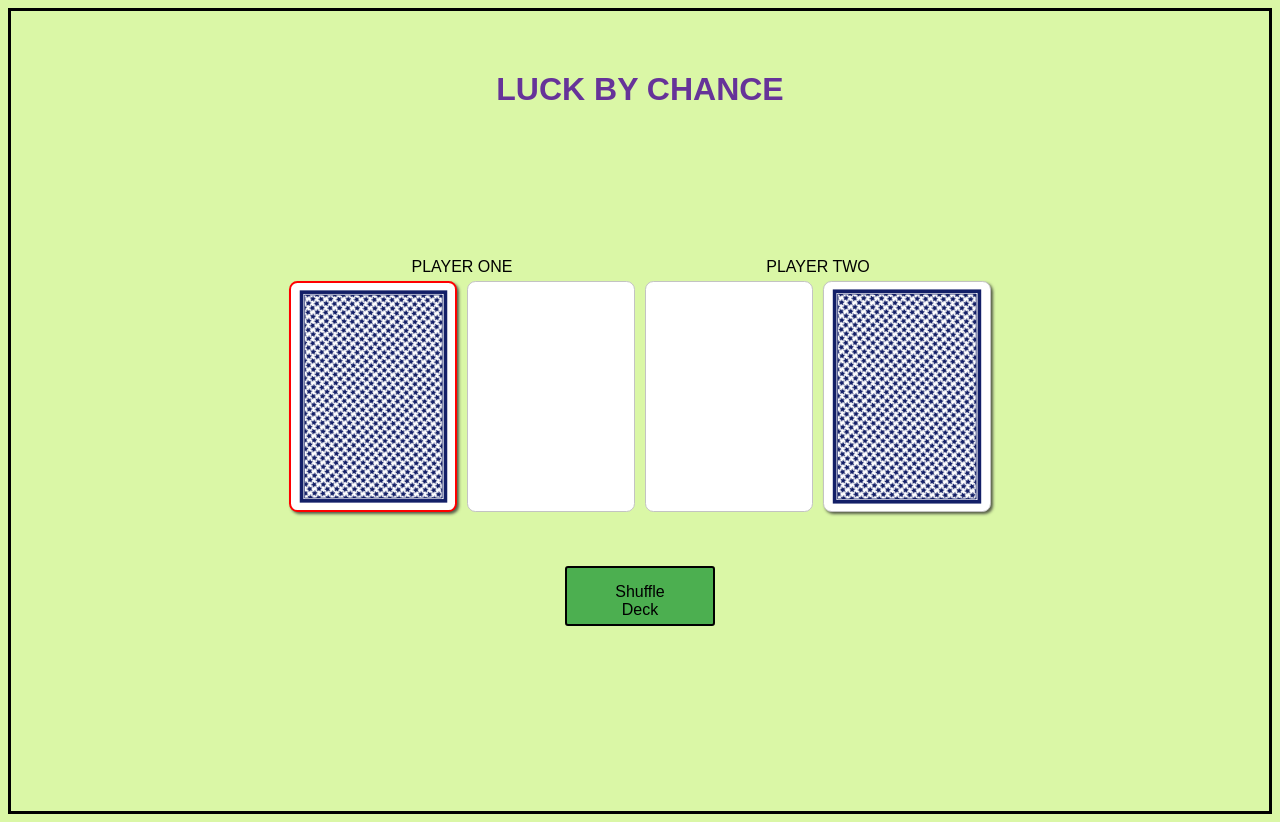
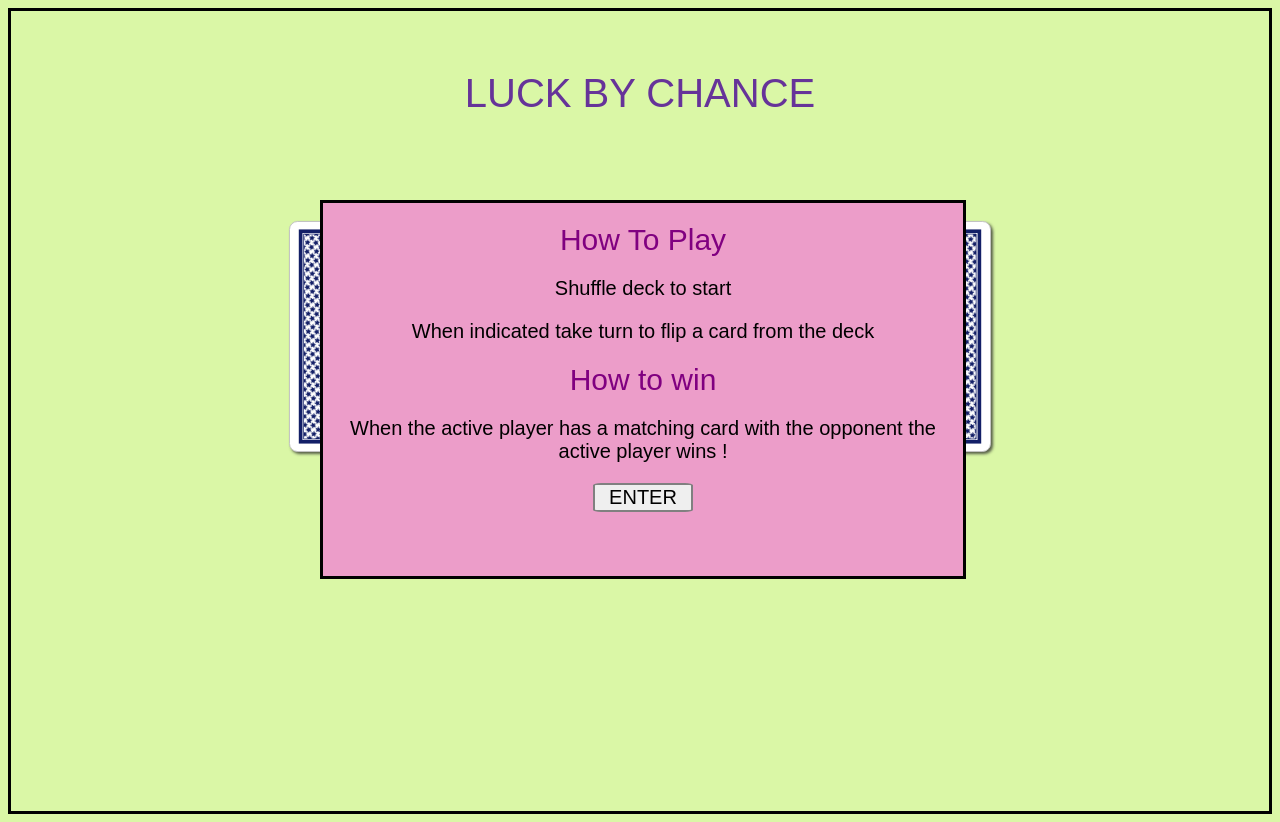
Before and after one commit to rashmika13/Luck-By-Chance, a plain HTML site: page index.html in a window 1280 px wide. Drawn offline with Linux system fonts and the light colour scheme.

Commit message:
players highlighted and how to play menu added

```diff
--- a/card-deck-css/css/cardstarter.css
+++ b/card-deck-css/css/cardstarter.css
@@ -167,7 +167,7 @@
 .card.♥02 {
   background-image: url("../images/hearts/hearts-r02.svg"); }
 
-.card.spades.,
+.card.spades.A,
 .card.s01,
 .card.♠A {
   background-image: url("../images/spades/spades-A.svg"); }
--- a/index.html
+++ b/index.html
@@ -11,23 +11,32 @@
 
 </head>
 <body>
+    <div id="game-instructions">
+        <h1>How To Play</h1>
+        <p>Shuffle deck to start</p>
+        <p>When indicated take turn to flip a card from the deck</p>
+        <h1> How to win</h1>
+        <p>When the active player has a matching card with the opponent the active player wins !</p>
+
+        <button id="enterbtn">ENTER</button>
+    </div>
+
     <h1 class="game-title">LUCK BY CHANCE</h1>
     <div class="result-display">
         <div id="win1"></div>
         <div id="win2"></div>
         <div id="tie"></div>
+        <div id="playerturn"></div>
     </div>
 
     <div class="game-board-container">
         <div class="player-container">
-            <div id="blink1">PLAYER ONE</div>
             <div class="player-cards-container">
                 <div class="card xlarge back blue shadow" id="playerOneDeck"></div>
                 <div class="card xlarge" id="activeCardOne"></div>
             </div>
         </div>
         <div class="player-container">
-            <div id="blink2">PLAYER TWO</div>
             <div class="player-cards-container">
                 <div class="card xlarge " id="activeCardTwo"></div>
                 <div class="card xlarge back blue shadow " id="playerTwoDeck"></div>
--- a/main.js
+++ b/main.js
@@ -14,7 +14,7 @@ let playerOneDeck = [];
 let playerOnePlayed;
 let playerTwoDeck = [];
 let playerTwoPlayed;
-let turn = ''
+let turn
 let winner
 
 // cached elements
@@ -26,20 +26,24 @@ const playerTwoDeckEl = document.getElementById('playerTwoDeck')
 const playerOneWinEl = document.getElementById('win1')
 const playerTwoWinEl = document.getElementById('win2')
 const itsATieEl = document.getElementById('tie')
-// const player1TurnEl = document.getElementById('#blink1');
-// const player2TurnEl = document.getElementById('#blink2');
+const playerTurnEl = document.getElementById('playerturn')
+const gameInstructionsEl = document.getElementById('game-instructions')
+const enterButtonEl = document.getElementById('enterbtn')
 
 // Event Listeners
 shuffleBtn.addEventListener('click', initialize)
 playerOneDeckEl.addEventListener('click', takeTurn)
 playerTwoDeckEl.addEventListener('click', takeTurnTwo)
+enterButtonEl.addEventListener('click', enterGame)
+
+// Functions
+function enterGame() {
+    gameInstructionsEl.style.display = "none"
+}
 
 
 
-
-// Functions
 initialize()
-updatePlayerTurn()
 
 function initialize() {
     shuffleDeck()
@@ -61,7 +65,20 @@ let  i = 0
     deck[i] = deck[j]
     deck[j] = temp
   }
+  if (winner === 'One'|| winner === 'Two' || winner === 'tie') {
+    shuffleBtn.style.backgroundColor = "#4CAF50"
+    playerOneWinEl.innerHTML= ""
+    playerTwoWinEl.innerHTML= ""
+    itsATieEl.innerText = ""
+    playerOnePlayed = ""
+    playerTwoPlayed = ""
+    winner = ""
+    turn = "One"
+
+  }
+  highlightPlayerTurn()
 }
+
 
 function cardsAreEqual() {
     let valOne = null
@@ -76,13 +93,23 @@ function cardsAreEqual() {
 }
 
 
-function updatePlayerTurn() {
-    if (turn === 'One'){
+function highlightPlayerTurn() {
+    if (turn === '' || winner) {
+        playerOneDeckEl.style.border = ""
         playerTwoDeckEl.style.border = ""
-        playerOneDeckEl.style.border = "2px solid red"
+        playerTurnEl.innerText= ""
+    } else if (turn === 'One'){
+        playerTwoDeckEl.style.border = ""
+        playerOneDeckEl.style.border = "5px solid red"
+        playerTurnEl.innerText= "Player One's Turn"
+    } else if (turn === 'Two'){
+        playerOneDeckEl.style.border = ""
+        playerTwoDeckEl.style.border = "5px solid red"
+        playerTurnEl.innerText= "Player Two's Turn"
     } else {
         playerOneDeckEl.style.border = ""
-        playerTwoDeckEl.style.border = "2px solid red"
+        playerTwoDeckEl.style.border = ""
+        playerTurnEl.innerText= ""
     }
     }
 
@@ -95,7 +122,9 @@ function takeTurn() {
         winner = 'One'
     }
     turn = 'Two'
+    highlightPlayerTurn()
     render()
+
 }
 
 function takeTurnTwo () {
@@ -109,6 +138,7 @@ function takeTurnTwo () {
         winner = 'Tie'
     }
     turn = 'One'
+    highlightPlayerTurn()
     render ()
 }
 
--- a/style.css
+++ b/style.css
@@ -1,4 +1,5 @@
-body {
+
+  body {
   border: 3px solid black;
   flex-direction: column;
   width: auto;
@@ -6,9 +7,46 @@ body {
   background-color: #DAF7A6;
   font-family: 'Arial';
 }
+
+#game-instructions {
+    position: absolute;
+    width: 50%;
+    border: 3px solid black;
+    top: 25%;
+    left: 25%;
+    text-align: center;
+    background: #EC9DC9;
+}
+
+h1 {
+   font-family: Arial, Helvetica, sans-serif;
+   font-size: 30px;
+   color: purple;
+   font-weight: lighter;
+}
+
+p {
+  font-size: 20px;
+}
+
+#enterbtn {
+  width: 100px;
+  height: 10%;
+  font-size: 20px;
+  border-radius: 8%;
+  cursor: pointer;
+  margin-bottom: 10%;
+  border: 2px solid gray;
+}
+#enterbtn:hover {
+  background-color:#27E2CE;
+  border: 2px solid black;
+}
+
 .game-title {
   color: rebeccapurple;
-  margin-bottom: 150px;
+  font-size: 40px;
+  margin-bottom: 100px;
   text-align: center;
   margin-top: 60px;
 }
@@ -56,11 +94,3 @@ body {
   text-align: center;
   margin-bottom: 100px;
 }
-
-
- /* #blink1 {
-
-}
-#blink2 {
-
-}  */
```
